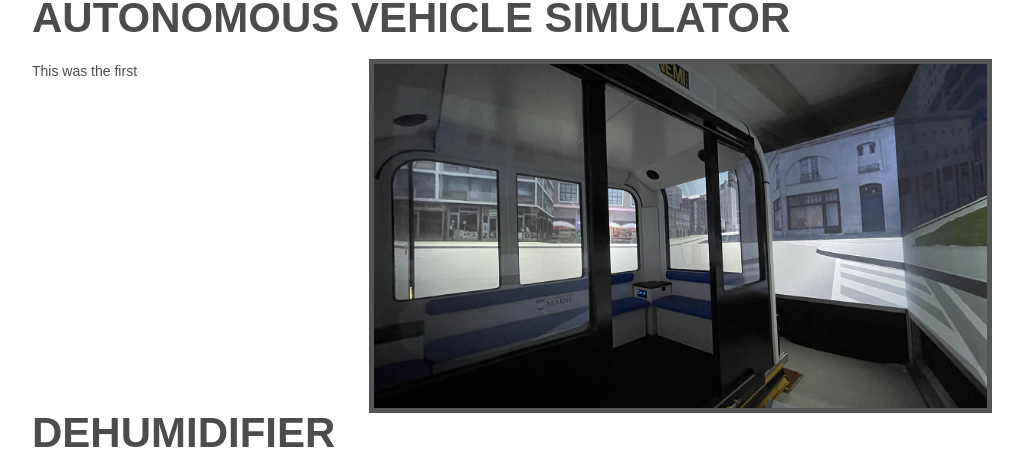
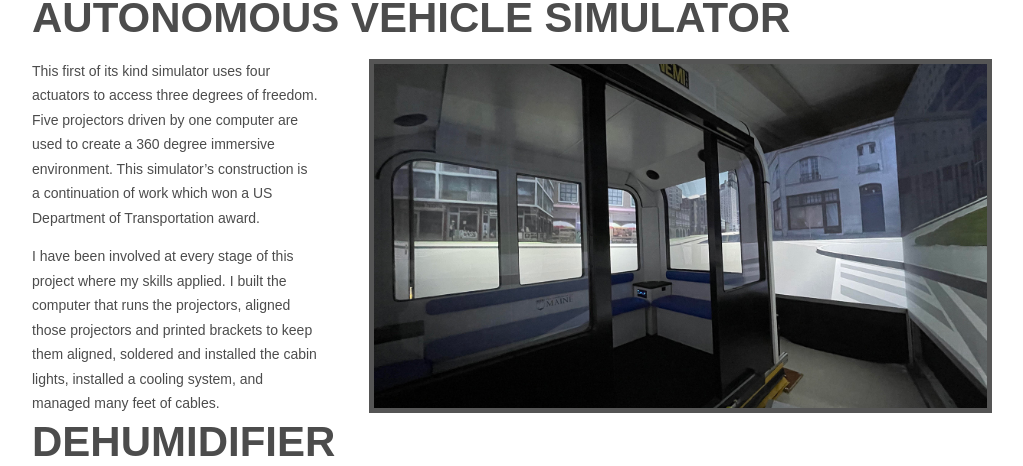
Before and after one commit to THErikson/THErikson.github.io, a plain HTML site: page Professional Projects.html in a window 1280 px wide. Shown: the part 1314-1780 px from the top of the page, without its empty margins (128-1151 px from the left). Drawn offline with Linux system fonts and the light colour scheme.

Commit message:
AV Sim + Images

```diff
--- a/Professional Projects.html
+++ b/Professional Projects.html
@@ -98,7 +98,8 @@
 						</section>
 					</div>
 					<div id="content" class="4u">
-						<p>This was the first </p>
+						<p>This first of its kind simulator uses four actuators to access three degrees of freedom. Five projectors driven by one computer are used to create a 360 degree immersive environment. This simulator’s construction is a continuation of work which won a US Department of Transportation award.</p>
+						<p>I have been involved at every stage of this project where my skills applied. I built the computer that runs the projectors, aligned those projectors and printed brackets to keep them aligned, soldered and installed the cabin lights, installed a cooling system, and managed many feet of cables.</p>
 					</div>
 					<div id="content" class="8u">
 						<a class="image border"><img src="images/AV_Sim.jpg" alt="" /></a>
```
Also changed, not shown: images/Dehumidifier_Thermal_2.JPG (added), 5 other files.
